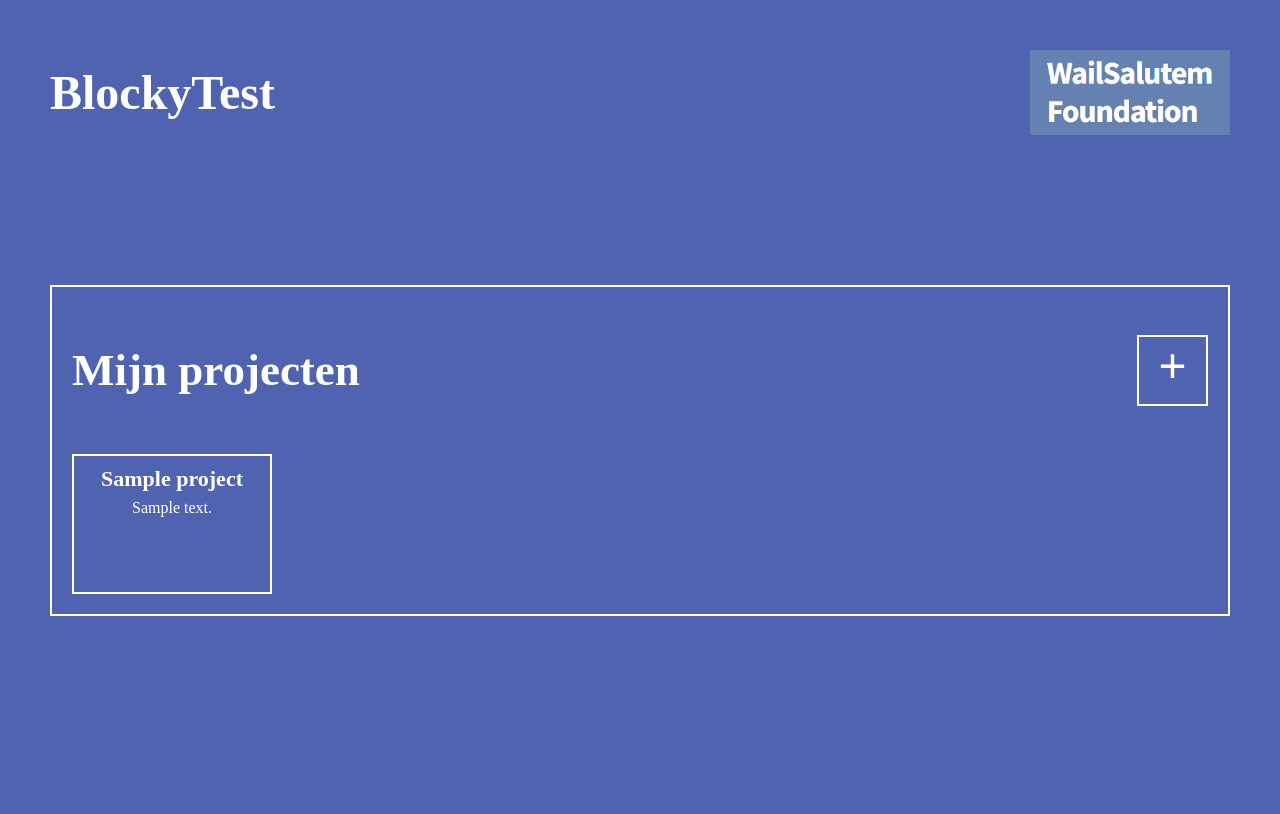
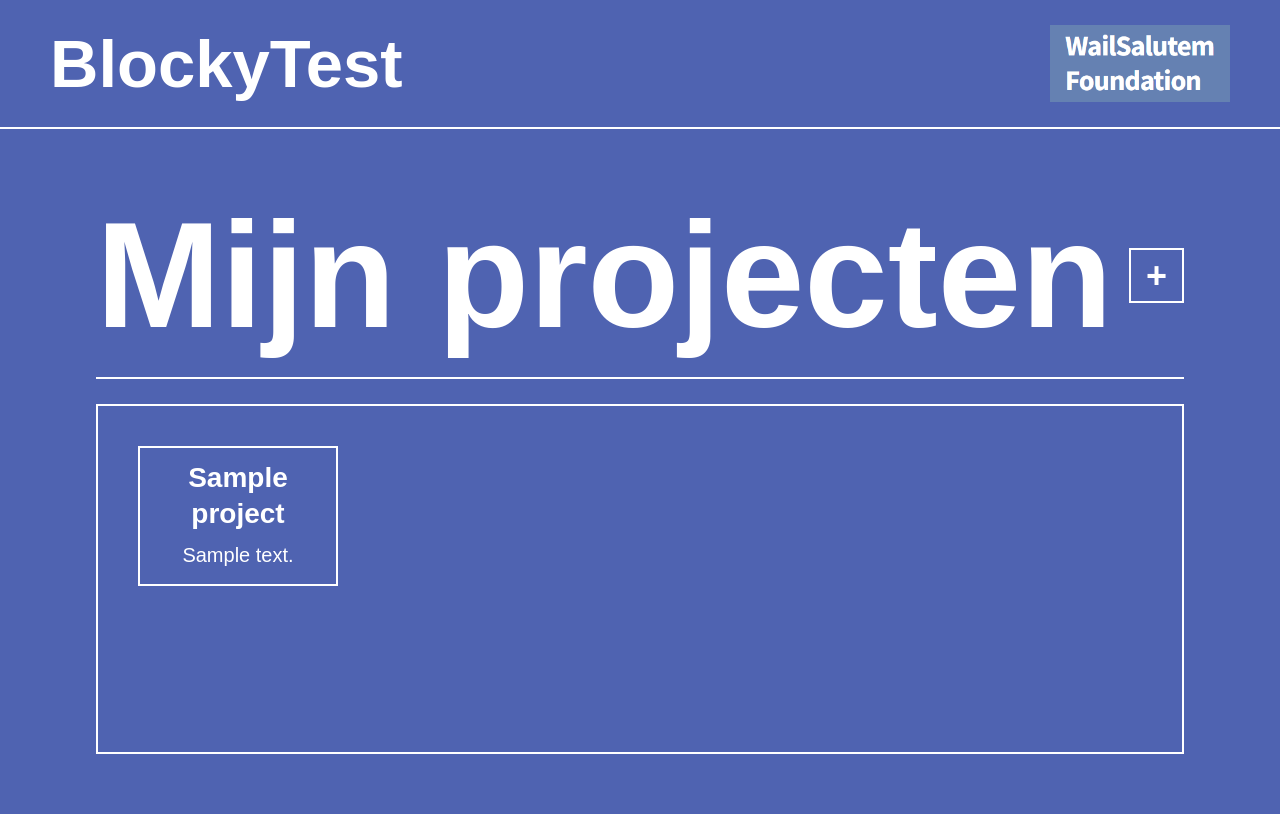
Before and after one commit to amiraelhafidi/BlockyTest, a Flask app: template app/templates/projects.html in a window 1280 px wide. Before the commit the page ends 616 px from the top, so only its background shows below. Run offline with Flask 3, Linux system fonts and the light colour scheme; the template is opened without the code that fills it: most values are stand-ins (such as "Sample title", 1, 10 or a date in 2020).

Commit message:
css and html change of the homepage

```diff
--- a/app/static/css/projects.css
+++ b/app/static/css/projects.css
@@ -1,138 +1,164 @@
-body { font : Arial;
-    margin: 0;
-    padding: 50px;
+body {margin: 0;
     background-color: rgb(79, 99, 177);
-}
-
-h1 {color: rgb(255, 255, 255);
-    font-size: 60px;
-    text-align: left;
-    margin-bottom: 50px;
-}
-
-header {margin-bottom: 150px;
-color: rgb(255, 255, 255);
-font-size: 40px;}
+    font-family: Arial, sans-serif;
+    color: white;}
 
 .nav_bar {
     display: flex;
     justify-content: space-between;
     align-items: center;
+    padding: 25px 50px;
+    border-bottom: 2px solid white;}
+
+/* BlockyTest*/
+.logo_text {
+    margin: 0;
+    font-size: 67px;}
+
+/* Wailsalutem foto*/
+.header_logo {
+    width: 180px;
+    height: auto;}
+/* MAIN LAYOUT */
+main {
+    width: 85%;
+    margin: 60px auto;}
+
+/* PROJECTEN BLOK */
+.projects_box {
+    border: 2px solid white;
+    padding: 40px;
+    min-height: 350px;
+    box-sizing: border-box;}
+
+/* HEADER IN DE BOX (titel + plus) */
+
+.projects_header {
+    display: flex;
+    align-items: center;
+    padding-bottom: 15px;
+    margin-bottom: 25px;
+    border-bottom: 2px solid white;
 }
 
-.logo_text {
+.projects_header h2 {
     margin: 0;
-    font-size: 48px;
-    color: white;
+    font-size: 150px;
 }
 
-.header_logo {
-    width: 200px;
-    height: auto;
+/* duwt de knop naar rechts */
+.add_button {
+    margin-left: auto;
+    width: 55px;
+    height: 55px;
+    border: 2px solid white;
+    color: white;
+    text-decoration: none;
+    font-size: 36px;
+    font-weight: bold;
+    display: flex;
+    justify-content: center;
+    align-items: center;
+    box-sizing: border-box;
 }
 
-.projects_box {
-    border: 2px solid white;
-    padding: 20px;
-    margin-top: 40px;
+/* GRID + CARDS */
+
+.grid {
+    display: flex;
+    flex-wrap: wrap;
+    gap: 20px;
 }
 
-.top_bar{ color: rgb(255, 255, 255);
-    display:flex;
-    justify-content: space-between;
-    align-items: center;
-    font-size: 30px;
+.card {
+    width: 200px;
+    min-height: 140px;
+    padding: 12px;
+    border: 2px solid white;
+    display: flex;
+    flex-direction: column;
+    gap: 8px;
+    box-sizing: border-box;
 }
 
-.top_bar h2 {
-    color: rgb(255, 255, 255);
-}
-
-.add_button { border: 2px solid rgb(255, 255, 255);;
-    width: 67px;
-    height: 67px;
-    font-size: 50px;
-    font-weight: 700;
-    display: flex;
-    justify-content: center;
-    text-decoration: none;
-    color: rgb(255, 255, 255);
-}
-
-.grid {display: flex;
-    flex-wrap: wrap;
-    gap: 20px;
-    margin-top: 20px;
-    }
-
-.card {border: 2px solid rgb(255, 255, 255);
-    color: rgb(255, 255, 255);
-    width: 200px;
-    height: 140px;
-    display: flex;
-    flex-direction: column;
-    justify-content: flex-start;
-    align-items: stretch;
-    box-sizing: border-box;
-    padding: 10px;
-    gap: 6px;
-    overflow: hidden;
-}
+/* TEKST IN CARDS */
 
 .project_name {
     margin: 0;
-    font-size: 22px;
-    line-height: 1.2;
-    font-weight: 700;
-    color: rgb(255, 255, 255);
+    font-size: 28px;
+    font-weight: bold;
     text-align: center;
-    overflow-wrap: anywhere;
+    line-height: 1.3;
     word-break: break-word;
 }
 
 .project_description {
     margin: 0;
-    font-size: 16px;
-    line-height: 1.3;
-    color: rgb(255, 255, 255);
+    font-size: 20px;
     text-align: center;
-    padding: 0 2px;
-    overflow-wrap: anywhere;
+    line-height: 1.4;
     word-break: break-word;
-    display: -webkit-box;
-    -webkit-line-clamp: 3;
-    -webkit-box-orient: vertical;
-    overflow: hidden;
 }
 
-label {font-size: 30px;
-    color: rgb(255, 255, 255);
-    display: block;
-    margin-bottom: 10px;
+/* FORMULIER PAGINA */
+
+.form_page {
+    width: 70%;
+    margin: 60px auto;
 }
 
-textarea {width: 50%;
-    height: 150px;
+.form_box {
+    border: 2px solid white;
+    padding: 30px;
+    box-sizing: border-box;
+}
+
+.form_title {
+    margin: 0 0 30px 0;
+    font-size: 32px;
+}
+
+/* LABELS */
+
+label {
+    display: block;
+    margin-bottom: 8px;
     font-size: 20px;
-    padding: 30px;
+}
+
+/* INPUTS */
+
+input[type="text"],
+textarea {
+    width: 100%;
+    font-size: 16px;
+    padding: 14px;
+    margin-bottom: 20px;
+
+    border: none;
+    box-sizing: border-box;
+}
+
+textarea {
+    min-height: 140px;
     resize: vertical;
 }
 
-input[type="text"] {width: 50%;
-    height: 30px;
-    font-size: 20px;
-    padding: 30px;
+/* BUTTONS */
+
+.form_buttons {
+    display: flex;
+    gap: 12px;
+    margin-top: 10px;
 }
 
+button,
 .go_back {
-    margin-top: 20px;
-    padding: 10px 20px;
-    font-size: 20px;
-    background-color: rgb(255, 255, 255);
+    padding: 10px 18px;
+    font-size: 16px;
+    background-color: white;
     color: rgb(79, 99, 177);
+    text-decoration: none;
     border: none;
     cursor: pointer;
-    text-decoration: none;
-    display: inline-block;
-    margin-right: 12px;
 }
--- a/app/templates/projects.html
+++ b/app/templates/projects.html
@@ -11,12 +11,15 @@
     </header>
 
     <main>
-        <div class="projects_box">
-            <div class="top_bar">
+
+ <!-- BOVENSTE BALK -->
+    <div class="projects_header">
         <h2>Mijn projecten</h2>
-                <a href="/add" class="add_button">+</a>
+        <a href="{{ url_for('projects.add_project') }}" class="add_button">+</a>
     </div>
 
+    <!-- BOX MET CARDS -->
+    <div class="projects_box">
         {% if projects %}
             <div class="grid">
                 {% for project in projects %}
@@ -26,6 +29,7 @@
                     </div>
                 {% endfor %}
             </div>
+                </div>
             {% else %}
                 <p>Er zijn nog geen projecten toegevoegd. Klik op '+' om een project toe te voegen.</p>
             {% endif %}
```
Lines whose indentation alone changed are shown as unchanged.
